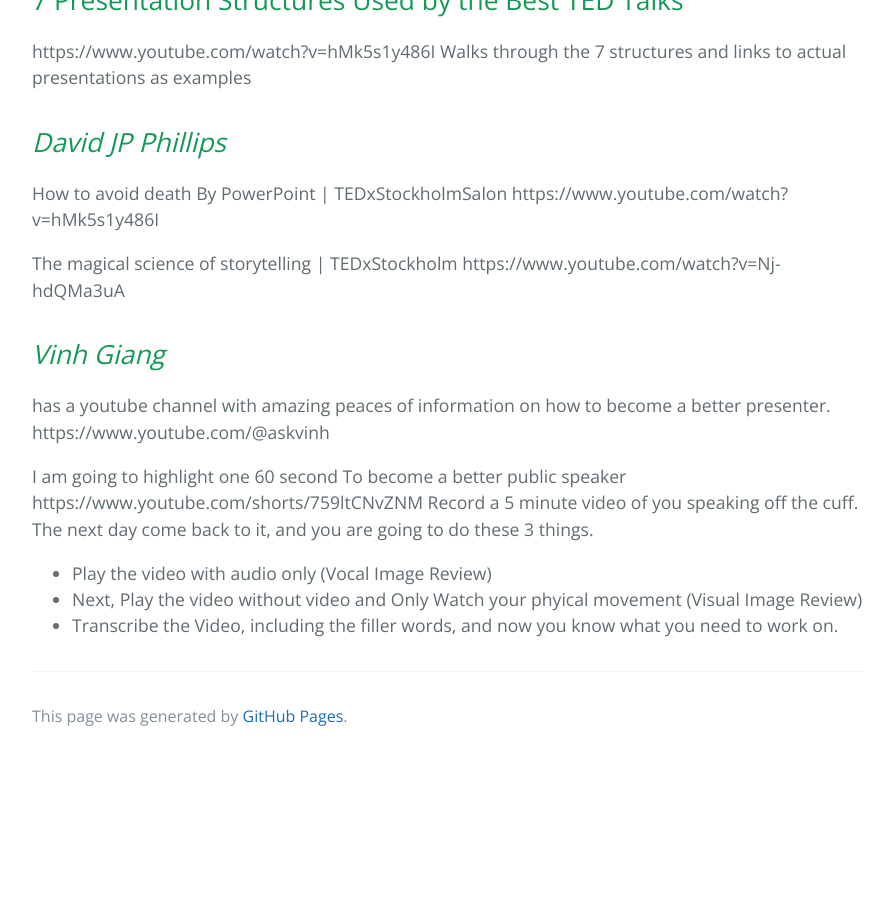
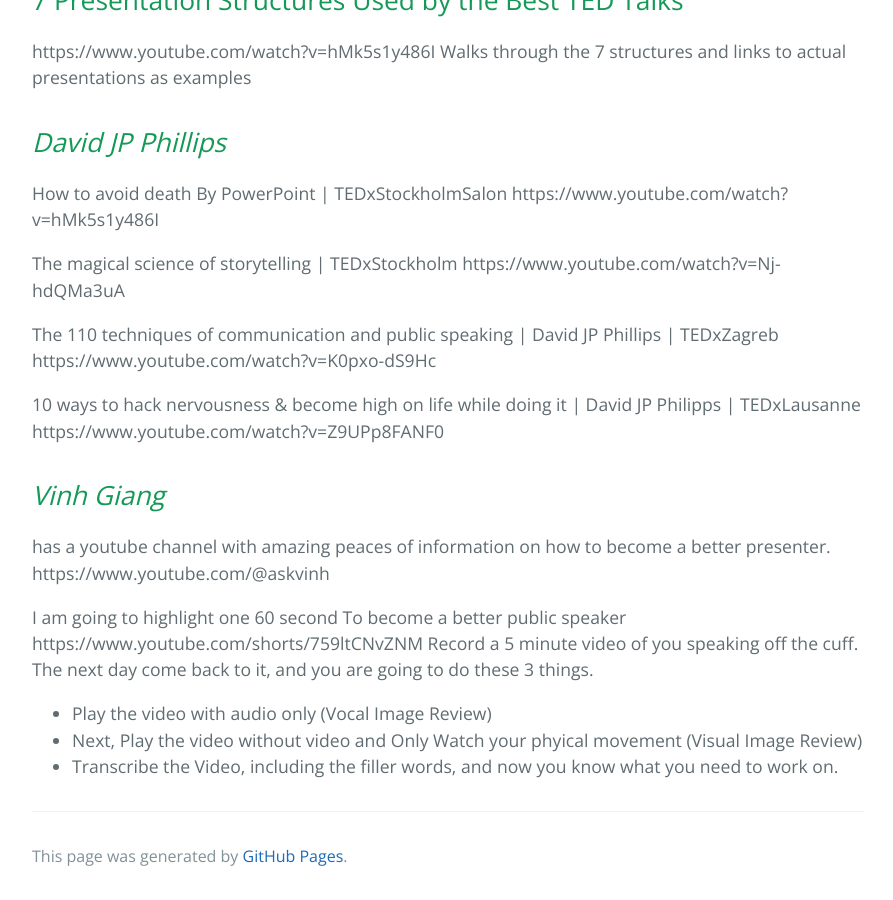
Before and after one commit to jscar-hawk/jscar-hawk.github.io, a Jekyll site: the page built from docs/2024-Speaking_and_Presentations_Resource.md, in a window 1280 px wide and 900 px high, scrolled down 1270 px. Shown: the whole window, without its empty margins (192-1085 px from the left). Built offline with Jekyll 4.4.1, drawn with Linux system fonts in a browser that asks for light colours; our own code applies the rules of GitHub Pages for plain Markdown files; before the commit the page ends 2030 px from its top, so only the background shows below that.

Commit message:
Update 2024-Speaking_and_Presentations_Resource.md

```diff
--- a/docs/2024-Speaking_and_Presentations_Resource.md
+++ b/docs/2024-Speaking_and_Presentations_Resource.md
@@ -37,6 +37,13 @@ https://www.youtube.com/watch?v=hMk5s1y486I
 The magical science of storytelling | TEDxStockholm
 https://www.youtube.com/watch?v=Nj-hdQMa3uA
 
+The 110 techniques of communication and public speaking | David JP Phillips | TEDxZagreb
+https://www.youtube.com/watch?v=K0pxo-dS9Hc
+
+10 ways to hack nervousness & become high on life while doing it | David JP Philipps | TEDxLausanne
+https://www.youtube.com/watch?v=Z9UPp8FANF0
+
+
 ## *Vinh Giang*
 
 has a youtube channel with amazing peaces of information on how to become a better presenter.
```
